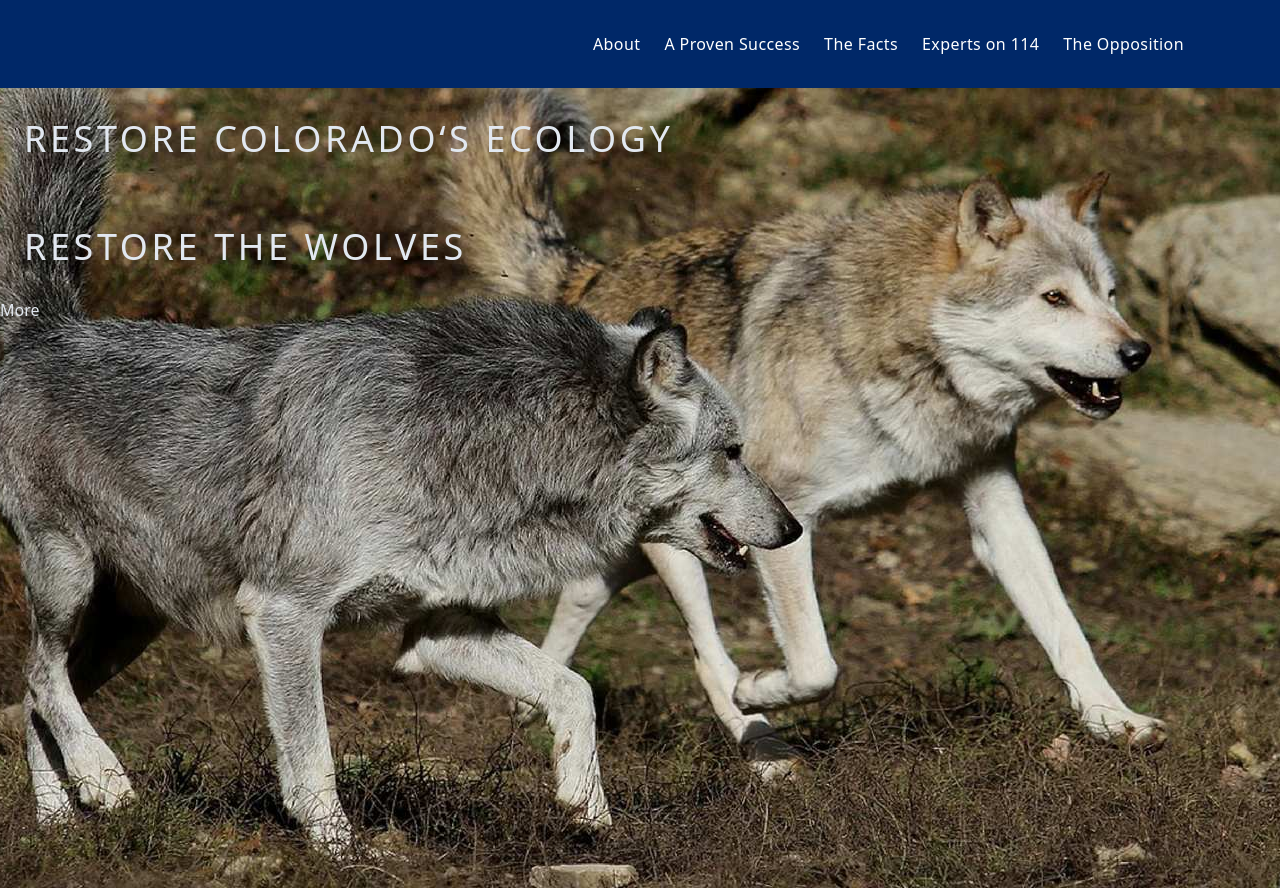
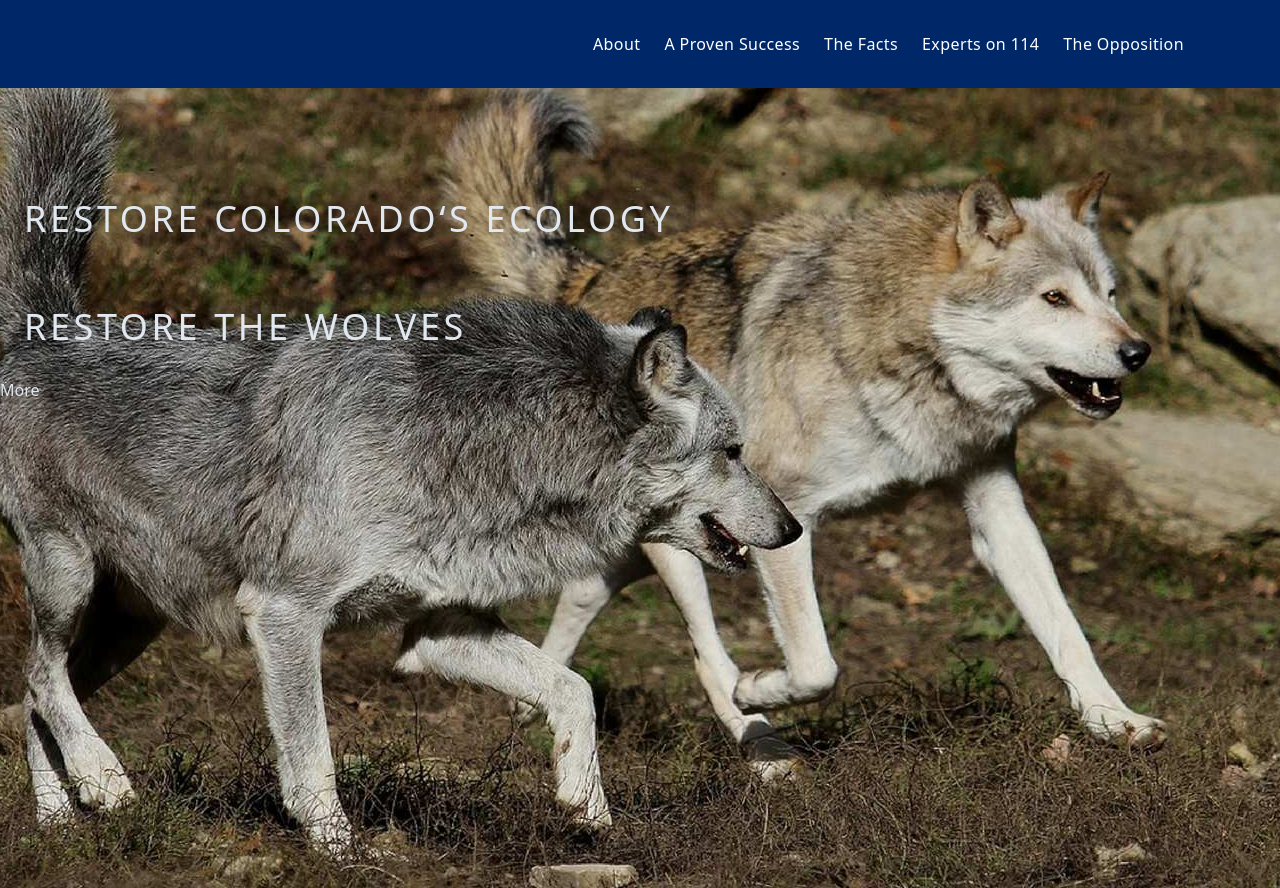
Before and after one commit to mattplichtawild/reintroduce-wolves, a Gatsby site: page / in a window 1280 px wide. Shown: the top 888 px of the page. Built offline with nearby package versions, Linux system fonts and the light colour scheme; Gatsby itself is replaced by a stand-in of ours; what @tailwindcss/custom-forms would draw is missing.

Commit message:
update css for header text

```diff
--- a/src/pages/index.js
+++ b/src/pages/index.js
@@ -5,6 +5,7 @@ import SEO from "../components/seo";
 import wolfPackPicture from "../images/two-wolves.png";
 import elkPicture from "../images/elk-yellowstone.png";
 import riverYellowstone from "../images/river-yellowstone.png";
+
 
 function IndexPage() {
   return (
@@ -15,7 +16,7 @@ function IndexPage() {
       />
 
       <div className="h-screen bg-local bg-cover bg-center" style={{ backgroundImage:`url(${wolfPackPicture})`}}>
-        <div className="h-full">
+        <div className="h-full pt-20">
           <div className="uppercase text-4xl text-gray-300 font-medium tracking-widest p-6">
             <h1>Restore Colorado&lsquo;s Ecology</h1>
             <br/>
```
